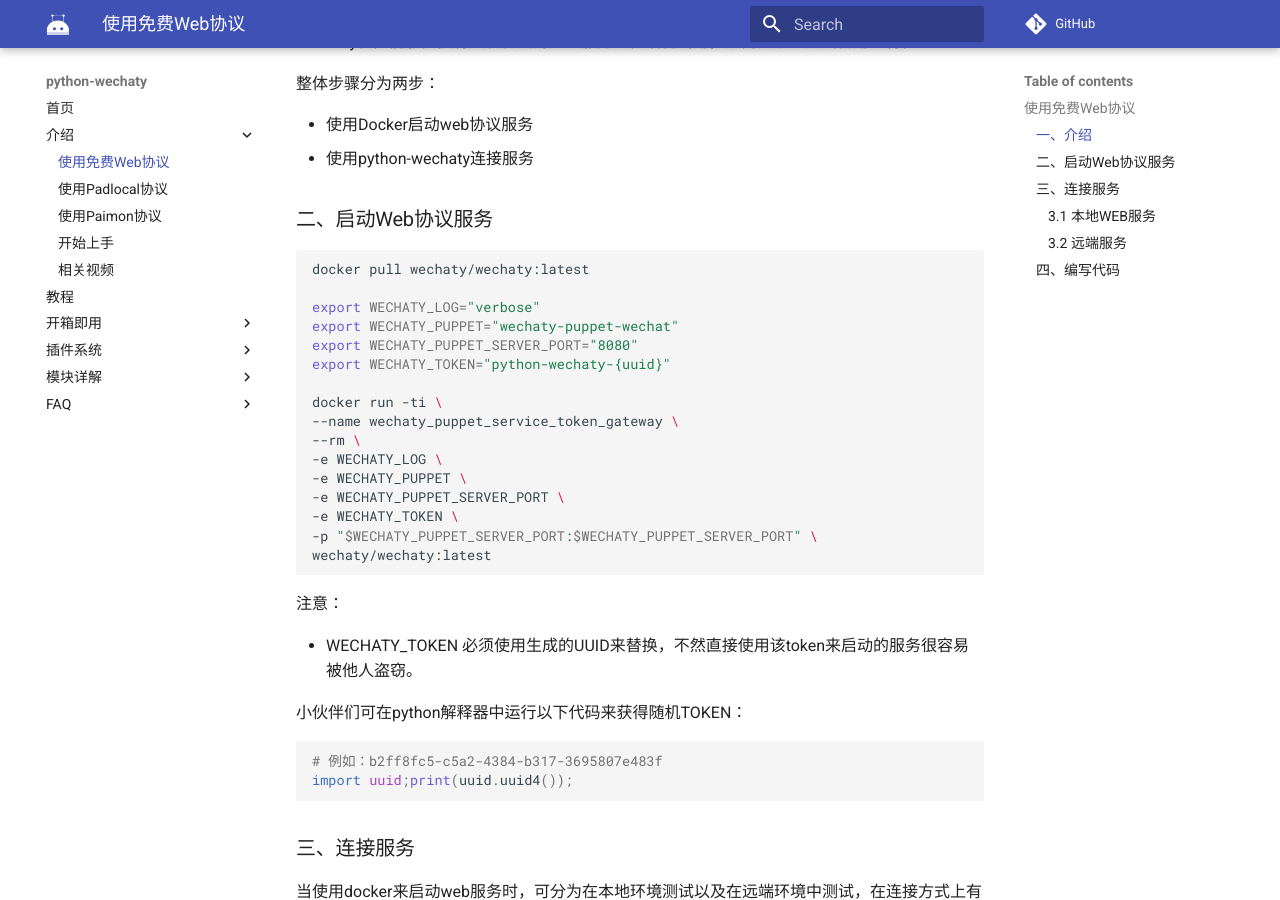
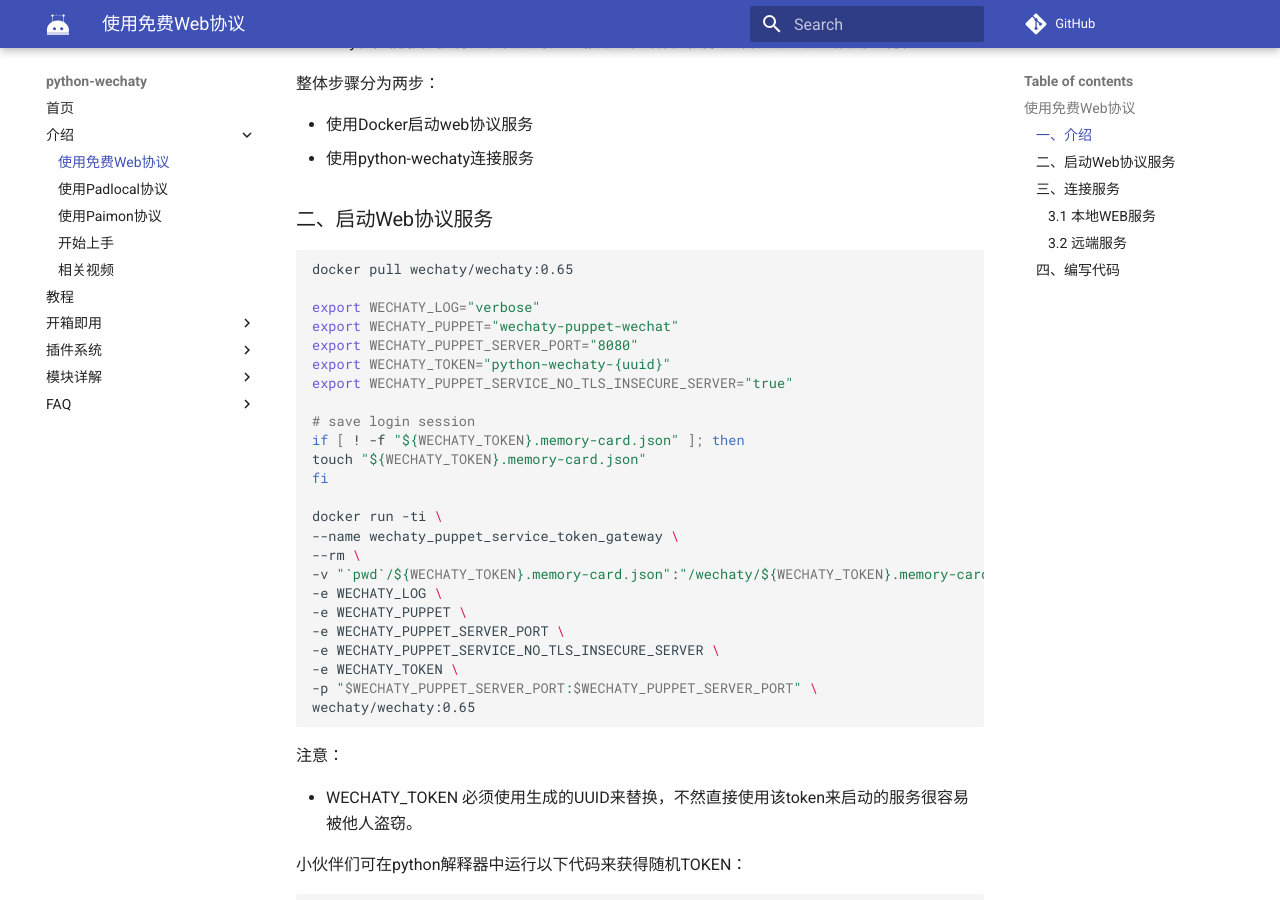
Before and after one commit to wechaty/python-wechaty, an MkDocs documentation site: the page built from docs/introduction/use-web-protocol.md, in a window 1280 px wide and 900 px high, scrolled down 273 px. Built offline with MkDocs 1.6.1 and Material for MkDocs 9.7.7, drawn with Linux system fonts in a browser that asks for light colours; comment, search, counter and statistics services are not loaded.

Commit message:
update web protocol introduction

````diff
--- a/docs/introduction/use-web-protocol.md
+++ b/docs/introduction/use-web-protocol.md
@@ -12,22 +12,30 @@
 ## 二、启动Web协议服务
 
 ```shell
-docker pull wechaty/wechaty:latest
+docker pull wechaty/wechaty:0.65
 
 export WECHATY_LOG="verbose"
 export WECHATY_PUPPET="wechaty-puppet-wechat"
 export WECHATY_PUPPET_SERVER_PORT="8080"
 export WECHATY_TOKEN="python-wechaty-{uuid}"
+export WECHATY_PUPPET_SERVICE_NO_TLS_INSECURE_SERVER="true"
+
+# save login session
+if [ ! -f "${WECHATY_TOKEN}.memory-card.json" ]; then
+touch "${WECHATY_TOKEN}.memory-card.json"
+fi
 
 docker run -ti \
 --name wechaty_puppet_service_token_gateway \
 --rm \
+-v "`pwd`/${WECHATY_TOKEN}.memory-card.json":"/wechaty/${WECHATY_TOKEN}.memory-card.json" \
 -e WECHATY_LOG \
 -e WECHATY_PUPPET \
 -e WECHATY_PUPPET_SERVER_PORT \
+-e WECHATY_PUPPET_SERVICE_NO_TLS_INSECURE_SERVER \
 -e WECHATY_TOKEN \
 -p "$WECHATY_PUPPET_SERVER_PORT:$WECHATY_PUPPET_SERVER_PORT" \
-wechaty/wechaty:latest
+wechaty/wechaty:0.65
 ```
 
 注意：
````
